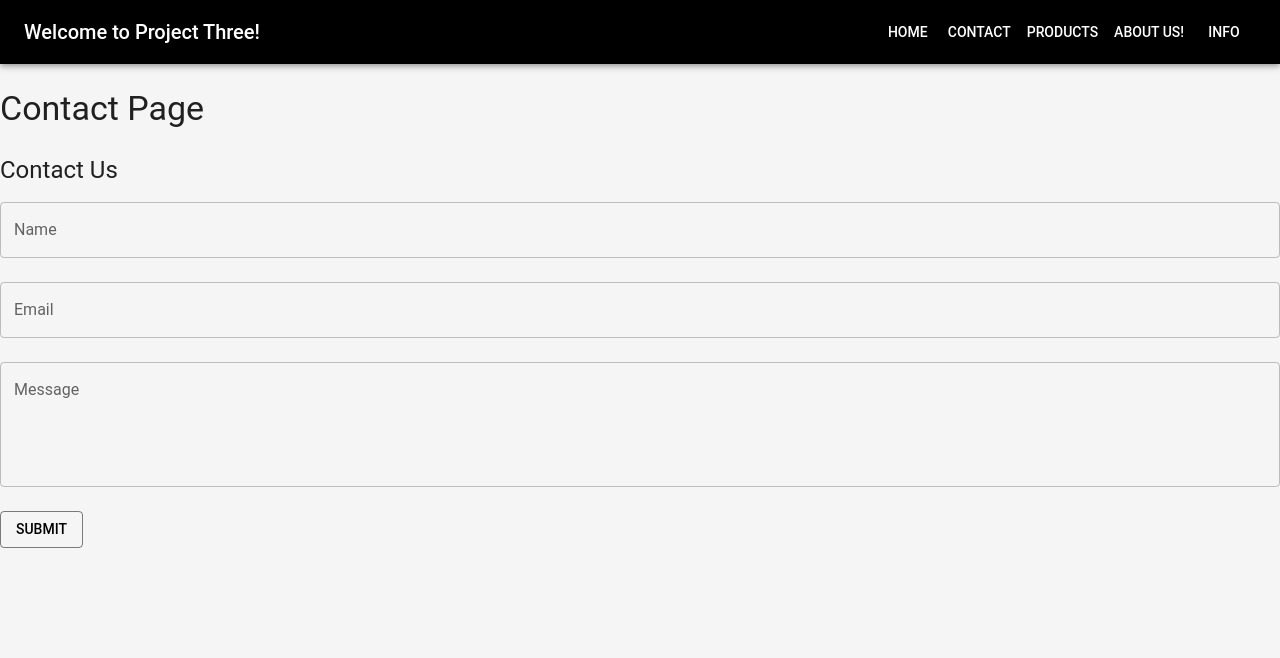
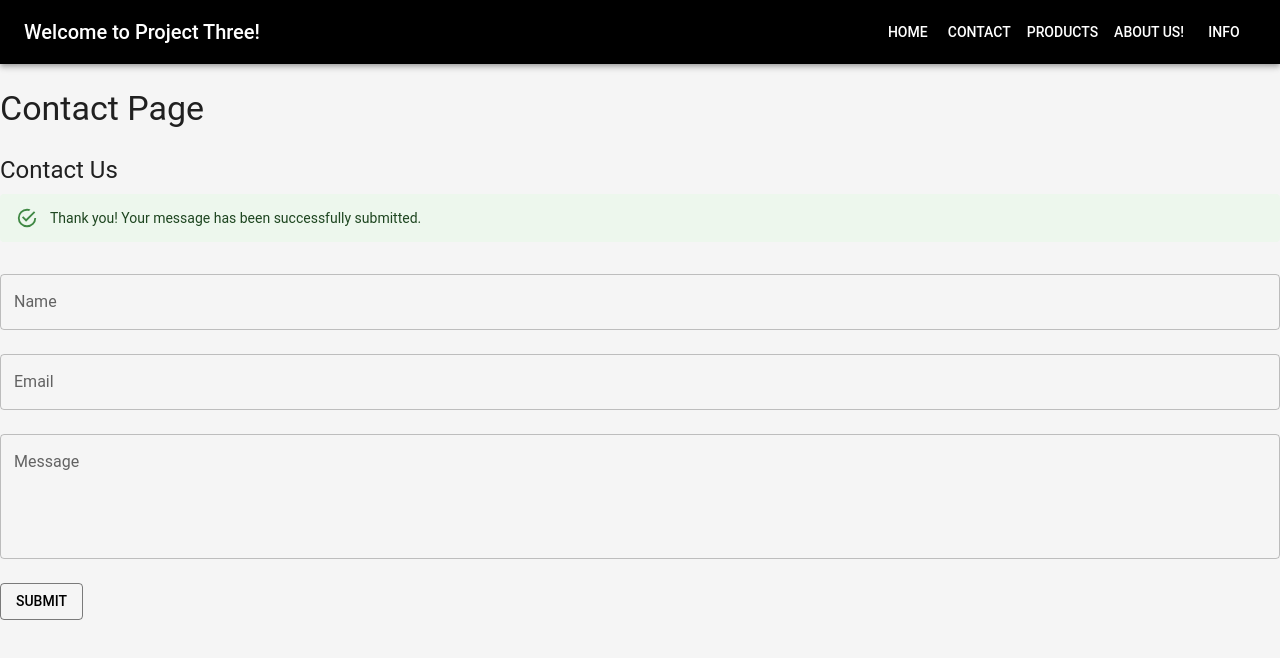
Before and after one commit to selmakarasoftic/web, a React (Create React App) app in the folder Projects/ProjectThree/my-app/: page /Contact in a window 1280 px wide. Both pictures are taken after typing "Sample", "name@example.com", "Sample" into the empty fields and a click on the button "SUBMIT". Shown: the top 658 px of the page. Built offline with nearby package versions, Linux system fonts and the light colour scheme.

Commit message:
validation added

```diff
--- a/Projects/ProjectThree/my-app/src/Components/ContactForm.js
+++ b/Projects/ProjectThree/my-app/src/Components/ContactForm.js
@@ -1,5 +1,5 @@
 import React, { useState } from "react";
-import { TextField, Button, Box, Typography } from "@mui/material";
+import { TextField, Button, Box, Typography, Alert } from "@mui/material";
 import "./ContactForm.css";
 
 function ContactForm() {
@@ -10,6 +10,7 @@ function ContactForm() {
   });
 
   const [errors, setErrors] = useState({});
+  const [successMessage, setSuccessMessage] = useState("");
 
   const handleChange = (e) => {
     const { name, value } = e.target;
@@ -17,6 +18,7 @@ function ContactForm() {
       ...formData,
       [name]: value,
     });
+    setSuccessMessage("");
   };
 
   const validate = () => {
@@ -40,12 +42,23 @@ function ContactForm() {
         message: "",
       });
       setErrors({});
+      setSuccessMessage("Thank you! Your message has been successfully submitted.");
+      setTimeout(() => {
+        setSuccessMessage("");
+      }, 3000);
     }
   };
 
   return (
     <Box component="form" onSubmit={handleSubmit} sx={{ mt: 3 }}>
-      <Typography variant="h5">Contact Us</Typography>
+      <Typography variant="h5" gutterBottom>
+        Contact Us
+      </Typography>
+      {successMessage && (
+        <Alert severity="success" sx={{ mb: 2 }}>
+          {successMessage}
+        </Alert>
+      )}
       <TextField
         fullWidth
         label="Name"
```
